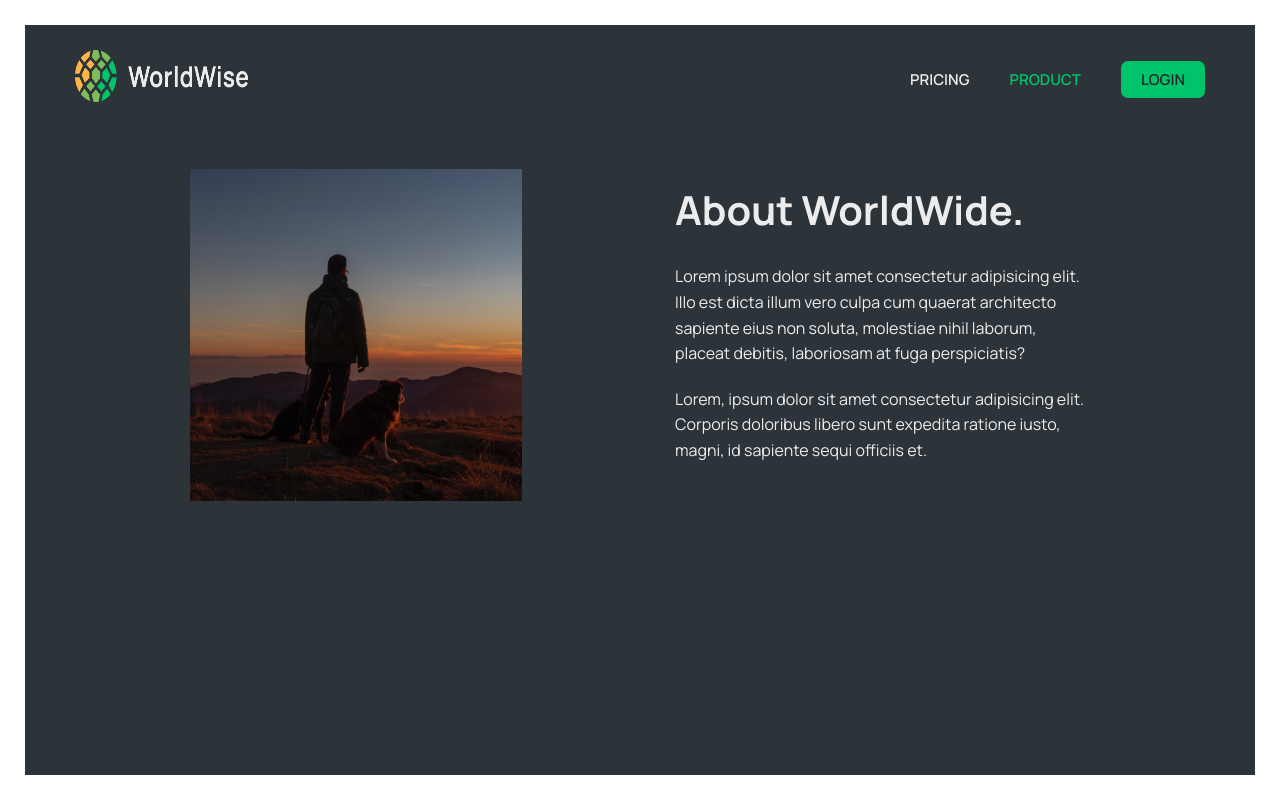
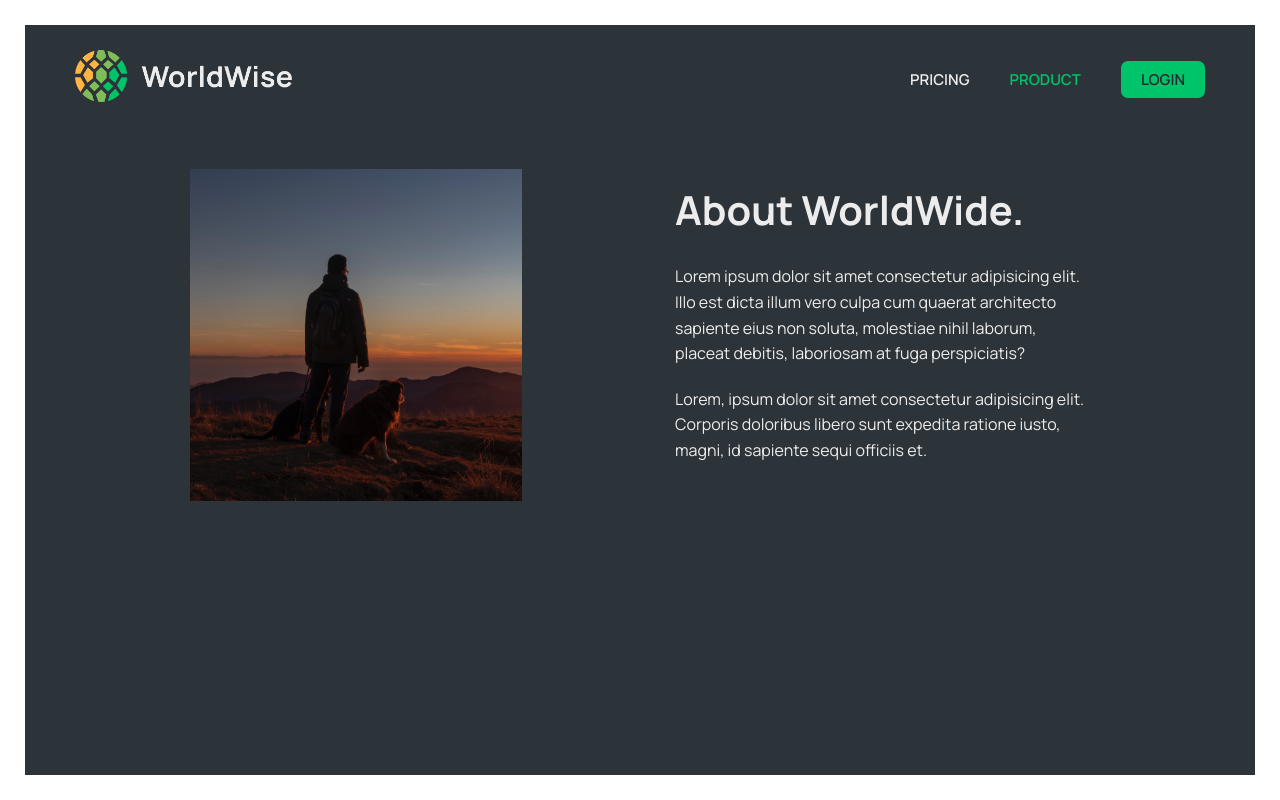
Before and after one commit to SaadMahi/68-WorldWise, a React (Vite) app: page /product in a window 1280 px wide. Built offline with nearby package versions, Linux system fonts and the light colour scheme.

Commit message:
🐛 fix: logo size issue in nav bar

```diff
--- a/src/pages/product/Product.module.css
+++ b/src/pages/product/Product.module.css
@@ -14,7 +14,7 @@
   align-items: center;
 }
 
-.product img {
+.product section img {
   width: 80%;
 }
 
```
